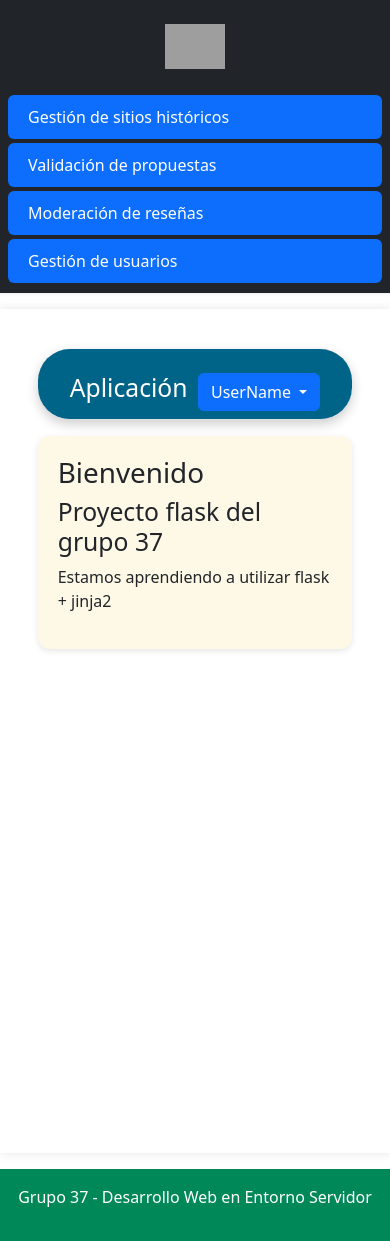
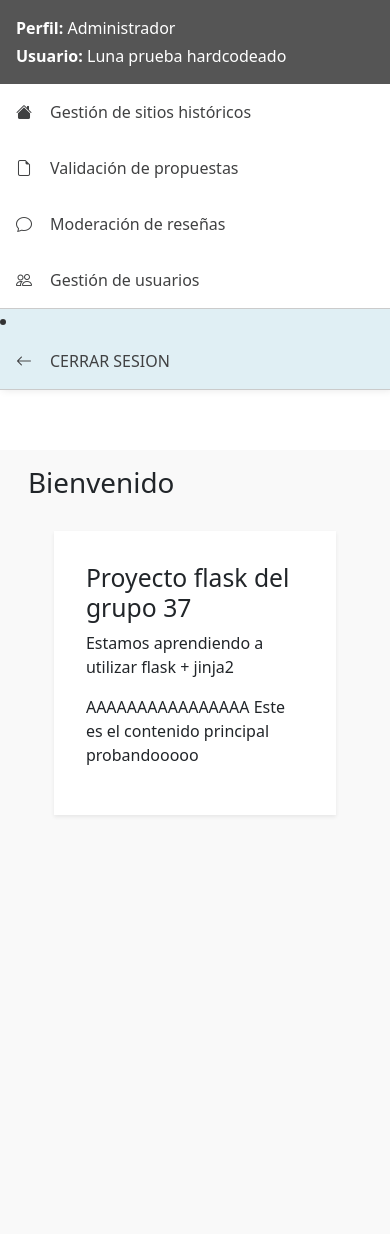
Before and after one commit to lucas-dilorenzo/Proyecto-de-software, a Python web app: template admin/src/web/templates/home.html in a window 390 px wide. After the commit the page ends 818 px from the top, so only its background shows below. Run offline with Jinja, Linux system fonts and the light colour scheme; the template is opened without the code that fills it, so the values that code supplies are empty; grey boxes are pictures that could not be loaded.

Commit message:
Cambios en el layout y estilos. Todo front

```diff
--- a/admin/src/web/templates/home.html
+++ b/admin/src/web/templates/home.html
@@ -2,8 +2,13 @@
 
 {% block title %} Home - App37 {% endblock %}
 
-{% block content %}
+{% block titulo_body %}
     <h1> Bienvenido </h1>
+{% endblock%}
+
+{% block body %}
+
     <h2> Proyecto flask del grupo 37</h2>
     <p> Estamos aprendiendo a utilizar flask + jinja2</p>
+    AAAAAAAAAAAAAAAA
 {% endblock %}
--- a/admin/src/web/templates/layout.html
+++ b/admin/src/web/templates/layout.html
@@ -7,99 +7,117 @@
       <title>{% block title %} App Grupo 37 {% endblock %}</title>
       <link href="https://fonts.googleapis.com/css2?family=Quicksand:wght@400;600;700&display=swap" rel="stylesheet"/>
       <link rel="stylesheet" href="{{ url_for('static', filename='style.css') }}" />
+      <link href="https://cdn.jsdelivr.net/npm/bootstrap-icons@1.11.3/font/bootstrap-icons.min.css" rel="stylesheet"/>
       <link href="https://cdn.jsdelivr.net/npm/bootstrap@5.3.3/dist/css/bootstrap.min.css" rel="stylesheet"/>
-    <script src="https://cdn.jsdelivr.net/npm/bootstrap@5.3.3/dist/js/bootstrap.bundle.min.js"></script>
 
     {% endblock %}
   </head>
 
   <body>
-    <div class="container-fluid p-0">
-      <div class="row no-gutters">
-        <!-- Sidebar -->
-        <nav class="col-md-3 col-lg-2 d-md-block sidebar">
-          <div class="pt-3">
-            <div class="text-center mb-4">
-              <!-- <h5 class="text-white">Panel Admin</h5> -->
-              <a href="/" class="text-decoration-none">
-                <img src="{{ url_for('static', filename='logo.png') }}" alt="Logo" class="img-fluid" style="max-width: 60px;" />
+    <!-- Header -->
+    <nav id="header" class="navbar navbar-dark px-3">
+      <img src="{{ url_for('static', filename='logo.jpg') }}" alt="Logo" class="img-fluid logo-navbar">
+      <!-- Boton para meter el sidebar -->
+      <button class="btn btn-sm btn-outline-light" id="toggle-btn">
+        <i class="bi bi-list"></i>
+      </button>
+
+      <div class="dropdown ms-auto">
+        <a class="btn btn-dark dropdown-toggle" href="#" id="perfil-btn" role="button" data-bs-toggle="dropdown" aria-expanded="false">
+          <i class="bi bi-person-circle me-1"></i> Cuenta
         </a>
-            </div>
-            <ul class="nav flex-column">
-              <li class="nav-item">
-                <a href="#" class="nav-link active" aria-current="page">
-                  <i class="bi bi-house-fill me-2"></i>
-                  Gestión de sitios históricos
-                </a>
-              </li>
-              <li class="nav-item">
-                <a href="#" class="nav-link active" aria-current="page">
-                  <i class="bi bi- me-2"></i>
-                  Validación de propuestas
-                </a>
-              </li>
-              <li class="nav-item">
-                <a href="#" class="nav-link active" aria-current="page">
-                  <i class="bi bi-chat me-2"></i>
-                  Moderación de reseñas
-                </a>
-              </li>
-              <li class="nav-item">
-                <a href="#" class="nav-link active" aria-current="page">
-                  <i class="bi bi-people me-2"></i>
-                  Gestión de usuarios
-                </a>
-              </li>
-            </ul>
-          </div>
-        </nav>
-
-        <!-- Main content area -->
-        <div class="col-md-9 col-lg-10">
-          <div class="main-content p-4">
-            <!-- Header -->
-            <header class="d-flex justify-content-between flex-wrap flex-md-nowrap align-items-center pb-2 mb-3 border-bottom">
-              {% block header %}
-              <h1 class="h2">Aplicación</h1>
-              <div class="dropdown">
-                <button
-                  class="btn btn-primary dropdown-toggle"
-                  type="button"
-                  id="dropdownMenuButton"
-                  data-bs-toggle="dropdown"
-                  aria-expanded="false"
-                >
-                  UserName
-                </button>
-                <ul class="dropdown-menu" aria-labelledby="dropdownMenuButton">
+        <ul class="dropdown-menu dropdown-menu-end">
           <li><a class="dropdown-item" href="#">Ver Perfil</a></li>
           <li><a class="dropdown-item" href="#">Cerrar Sesión</a></li>
         </ul>
       </div>
-              {% endblock %}
-            </header>
+    </nav>
+    <!-- Sidebar -->
+    <div id="sidebar">
+      <!-- Informacion del perfil -->
+      <div class="profile-info text-white" style="background-color: #555;">
+        <p class="mb-1"><strong>Perfil:</strong> Administrador </p>
+        <p class="mb-0"><strong>Usuario:</strong> Luna prueba hardcodeado</p>
+      </div>
+      <!-- <hr class="bg-light"> -->
+      <ul class="nav flex-column">
+        <li class="nav-item">
+          <a href="#" class="nav-link">
+            <i class="bi bi-house-fill me-2"></i>
+            <span>Gestión de sitios históricos</span>
+          </a>
+        </li>
+        <li class="nav-item">
+          <a href="#" class="nav-link">
+            <i class="bi bi-file-earmark me-2"></i>
+            <span>Validación de propuestas</span>
+          </a>
+        </li>
+        <li class="nav-item">
+          <a href="#" class="nav-link">
+            <i class="bi bi-chat me-2"></i>
+            <span>Moderación de reseñas</span>
+          </a>
+        </li>
+        <li class="nav-item">
+          <a href="#" class="nav-link">
+            <i class="bi bi-people me-2"></i>
+            <span>Gestión de usuarios</span>
+          </a>
+        </li>
+      </ul>
+      <hr class="bg-light" style="margin: 0 0;">
+      <li class="nav-item" style="background-color: #e0eff4">
+        <a href="#" class="nav-link">
+          <i class="bi bi-arrow-left me-2"></i>
+          <span>CERRAR SESION</span>
+        </a>
+      </li>
+      <hr class="bg-light" style="margin: 0 0;">
 
-            <!-- Navigation block -->
-            <!-- <nav>
-              {% block nav %}
+    </div>
 
-              {% endblock %}
-            </nav> -->
-
-            <!-- Main content -->
-            <main>
-              {% block content %}
-              <!-- content content-->
-              {% endblock %}
-            </main>
+    <!-- Main content area -->
+    <div id="content">
+      <div class="container-fluid">
+        <div class="row">
+          <div class="col-12">
+              {% block titulo_body %}{% endblock %}
+          </div>
+        </div>
+          {% block main_content %}
+            <div class="container my-4">
+              <div class="row justify-content-center">
+                <div class="col-11">
+                  <div class="card shadow-sm border-0 rounded-0 bg-white" style="padding:1rem;">
+                    <div class="card-body">
+                      <p class="mb-0">
+                        {% block body %} {% endblock %}
+                        Este es el contenido principal probandooooo
+                      </p>
+                      <!-- <p style="height: 1500px;">(contenido largo para probar scroll)</p> -->
                     </div>
                   </div>
                 </div>
               </div>
-    <footer>
+            </div>
+          {% endblock %}
+        </div>
+      </div>
+    </div>
+    <!--
       {% block footer %}
       <p>Grupo 37 - Desarrollo Web en Entorno Servidor</p>
       {% endblock %}
-    </footer>
+    </footer> -->
+
+
+    <script src="https://cdn.jsdelivr.net/npm/bootstrap@5.3.2/dist/js/bootstrap.bundle.min.js"></script>
+    <script>
+      document.getElementById('toggle-btn').addEventListener('click', () => {
+        document.getElementById('sidebar').classList.toggle('collapsed');
+      });
+
+    </script>
   </body>
 </html>
--- a/admin/static/style.css
+++ b/admin/static/style.css
@@ -1,61 +1,28 @@
 /* ====== Base ====== */
-body {
+/* body {
   font-family: Quicksand, sans-serif;
   margin: 0;
   padding: 0;
   background-color: #f9f9f9;
-  color: #333;
+  color: #333; */
 
   /* que el footer quede al fondo */
-  min-height: 100vh;
+  /* min-height: 100vh;
   display: flex;
   flex-direction: column;
-}
-
-/* Contenedor de ancho */
-.container {
-  width: 80%;
-  max-width: 1200px;
-  margin: 0 auto;
-}
-
-/* ====== Header (ovalado y flotante) ====== */
-header {
-  background-color: #006488;
-  color: #fff;
-  text-align: center;
-  padding: 1.5rem 2rem;
-
-  border-radius: 0px;         /* forma ovalada */
-  width: 100%;
-  max-width: 1200px;
-  margin: 1rem auto;           /* centrado */
-  box-shadow: 0 4px 12px rgba(0,0,0,.2);
-  position: sticky;            /* flotante */
-  top: 1rem;
-  z-index: 1000;
-}
-
-header h1 {
-  margin: 0;
-  font-size: 2rem;
-  font-weight: 700;
-}
-
-/* ====== Navegación ====== */
-nav {
-  background-color: #eaeaea;
-  padding: 0.5rem 1rem;
-  border-radius: 8px;
-
-  width: 100%;
-  max-width: 1200px;
-  margin: 0 auto 1rem auto;
-}
+} */
 
 /* ====== Contenido principal ====== */
-main {
-  flex: 1;                     /* empuja el footer hacia abajo */
+ #content {
+    background-color: #f9f9f9;
+    margin-top: 60px; /* respeta el header */
+    margin-left: 250px; /* respeta el sidebar */
+    padding: 1rem;
+    transition: margin-left 0.3s;
+    min-height: calc(100vh - 60px);
+  }
+/* main {
+  flex: 1;                      empuja el footer hacia abajo
   padding: 2rem;
 
   width: 100%;
@@ -65,10 +32,10 @@ main {
   background-color: #FEF8E6;
   border-radius: 12px;
   box-shadow: 0 2px 6px rgba(0,0,0,.1);
-}
+} */
 
 /* ====== Footer (recto al fondo) ====== */
-footer {
+/* footer {
   background-color: #008859;
   color: #fff;
   text-align: center;
@@ -76,71 +43,152 @@ footer {
 
   width: 100%;
   margin: 0;
-  border-radius: 0;            /* recto */
-  /* no position: fixed; así queda al fondo sin superponerse */
+  border-radius: 0;
+} */
+
+/* ====== Responsive tweaks ====== */
+  #header {
+    position: fixed;     /* lo fijás arriba */
+    top: 0;
+    left: 0;
+    right: 0;
+    height: 60px;
+    background-color: #004c82; /* mismo color que el navbar */
+    box-shadow: 2px 0 8px rgba(0, 0, 0, 0.1);
+    /*z-index: 1030;      /*  asegura que quede sobre el contenido */
   }
 
-/* ====== Responsive tweaks ====== */
-@media (max-width: 768px) {
-  header, nav, main {
-    width: 92%;
+  #perfil-btn {
+    background-color: #004c82;
+    border: 1px solid white;
+    color: white;
   }
 
-  header { border-radius: 32px; }
-  main { padding: 1.25rem; }
+  #perfil-btn:hover {
+    background-color: #004c82;
+    color: white;
+    border-color: white;
   }
 
-
-/* <!-- Custom styles for sidebar --> */
-      .sidebar {
-        min-height: 100vh;
-        background-color: #212529 !important;
-        box-shadow: 2px 0 5px rgba(0, 0, 0, .1);
+  /* Sidebar debajo del header */
+  #sidebar {
+    position: fixed;
+    /* top: 60px; respeta el header */
+    left: 0;
+    height: calc(100vh - 60px);
+    width: 250px;
+    color: #333 !important;
+    background-color: white;
+    box-shadow: 2px 0 8px rgba(0, 0, 0, 0.1);
+    /* padding-top: 1rem; */
+    transition: all 0.3s;
+    z-index: 1000;
   }
 
-      .sidebar .nav-link {
-        font-weight: 500;
-        color: rgba(255, 255, 255, .75);
-        border-radius: 0.375rem;
-        margin: 0.125rem 0.5rem;
-        padding: 0.625rem 0.75rem;
-        transition: all 0.15s ease-in-out;
+  /* Sidebar colapsado */
+  #sidebar.collapsed {
+    width: 80px;
   }
 
-      .sidebar .nav-link:hover {
-        color: #fff;
-        background-color: rgba(255, 255, 255, .1);
+  .logo-navbar {
+    height: 90%; /* Ajusta la altura al 100% del contenedor (navbar) */
+    max-height: 45px; /* Asegúrate de que no exceda la altura del navbar */
+    width: auto; /* Mantén la proporción del logo */
+    object-fit: contain; /* Asegura que el logo se ajuste sin deformarse */
   }
 
-      .sidebar .nav-link.active {
-        color: #fff;
-        background-color: #0d6efd;
+  #sidebar .nav-link {
+    color: #404142 !important;
+    display: flex;
+    align-items: center;
+    gap: 10px;
+    white-space: nowrap;
   }
 
-      .sidebar .nav-link svg {
-        margin-right: 0.5rem !important;
+  #sidebar.collapsed .nav-link span {
+    display: none;
   }
 
-      body {
-        background-color: #f8f9fa;
+  #sidebar.collapsed ~ #content {
+    margin-left: 80px;
   }
 
-      .main-content {
-        min-height: 100vh;
-        background-color: white;
-        border-radius: 0.5rem;
-        margin-top: 1rem;
-        margin-bottom: 1rem;
-        box-shadow: 0 0 10px rgba(0, 0, 0, .1);
+  /* #toggle-btn {
+    background-color: white !important;  fondo azul
+    color: #404142  !important;                texto e icono blanco
+    border: 1px solid #404142  !important;     borde blanco
+  } */
+
+  #toggle-btn {
+    border: none;
+    background-color: transparent !important;
+    padding-left: 2%;
   }
 
-      @media (max-width: 767.98px) {
-        .sidebar {
-          min-height: auto;
+  #sidebar.collapsed ~ #toggle-btn .bi-arrow-left {
+    transform: rotate(180deg);
   }
 
-        .main-content {
-          margin-top: 0;
-          border-radius: 0;
+  #sidebar.collapsed ~ #toggle-btn .expand-icon {
+    display: none;
+  }
+
+  #sidebar.collapsed ~ #toggle-btn .collapse-icon {
+    display: inline-block !important; /* Asegura que el ícono se muestre */
+  }
+
+  #sidebar.collapsed ~ #toggle-btn .expand-icon {
+    display: none;
+  }
+
+  #sidebar.collapsed ~ #toggle-btn .collapse-icon {
+    display: inline-block;
+  }
+
+  .profile-info {
+    padding: 1rem;
+  }
+
+  /* Responsive */
+  @media (max-width: 768px) {
+    #sidebar {
+      position: relative;
+      width: 100%;
+      height: auto;
+      top: 0;
+    }
+
+    #sidebar.collapsed {
+      width: 100%;
+    }
+
+    #content {
+      margin-left: 0 !important;
     }
   }
+
+  .separator-line {
+    background-color: #e0e0e0;
+    height: 1px;
+    border: none;
+    margin: 0;
+  }
+
+  #sidebar ul.nav {
+  padding: 0; /* Elimina el padding de la lista */
+  margin: 0;
+}
+
+#sidebar .nav-item {
+  padding: 0; /* Elimina el padding de los ítems de la lista */
+}
+
+#sidebar .nav-link {
+  /* ... tus estilos de color y display ... */
+  padding: 1rem; /* Aplica el padding solo al enlace para que el color lo cubra */
+}
+
+/* Estilos específicos para el botón de cerrar sesión */
+.signout-button a {
+  color: #333 !important; /* Asegura que el texto y el ícono sean visibles */
+}
```
Lines whose indentation alone changed are shown as unchanged.
